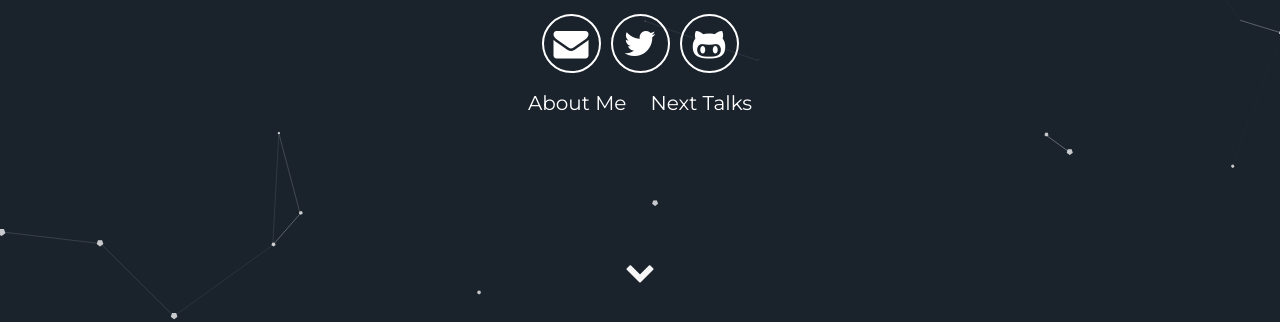
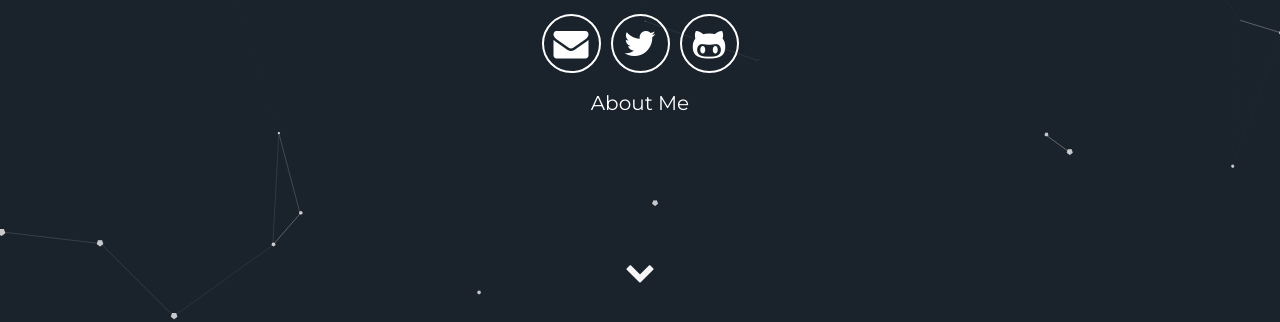
Before and after one commit to svettwer/svettwer.github.io, a Jekyll site: the page built from index.markdown, in a window 1280 px wide. Shown: the part 560-882 px from the top of the page. Built offline with Jekyll 4.4.1, drawn with Linux system fonts in a browser that asks for light colours.

Commit message:
Removed link to "next talks"

```diff
--- a/_includes/header.html
+++ b/_includes/header.html
@@ -13,7 +13,7 @@
         </div>
         <div class="header-links">
             <a class="link" href="#about" data-scroll>About Me</a>
-            <a class="link" href="#next-talks" data-scroll>Next Talks</a>
+<!--            <a class="link" href="#next-talks" data-scroll>Next Talks</a>-->
         </div>
     </div>
     <a class="down" href="#about" data-scroll><i class="icon fa fa-chevron-down" aria-hidden="true"></i></a>
```
